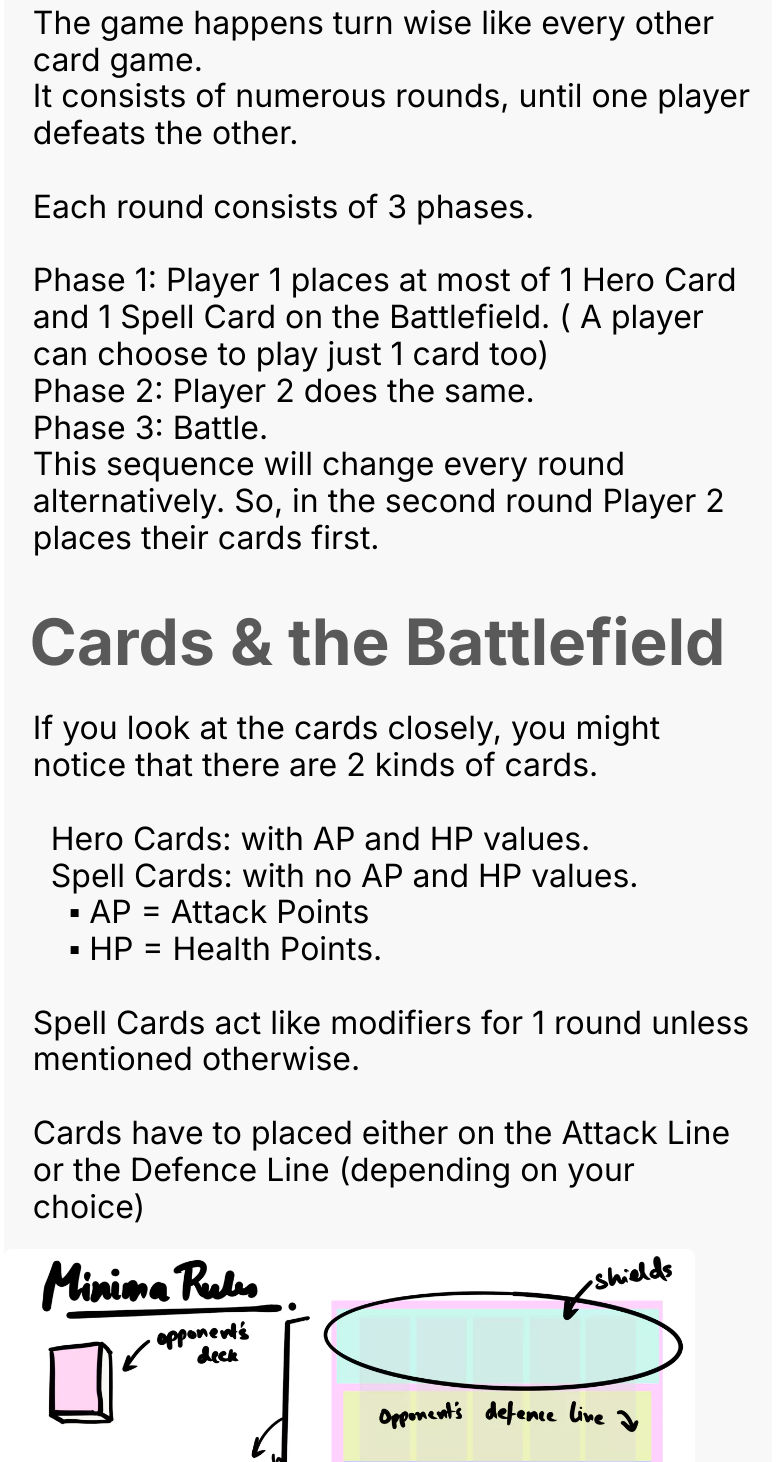
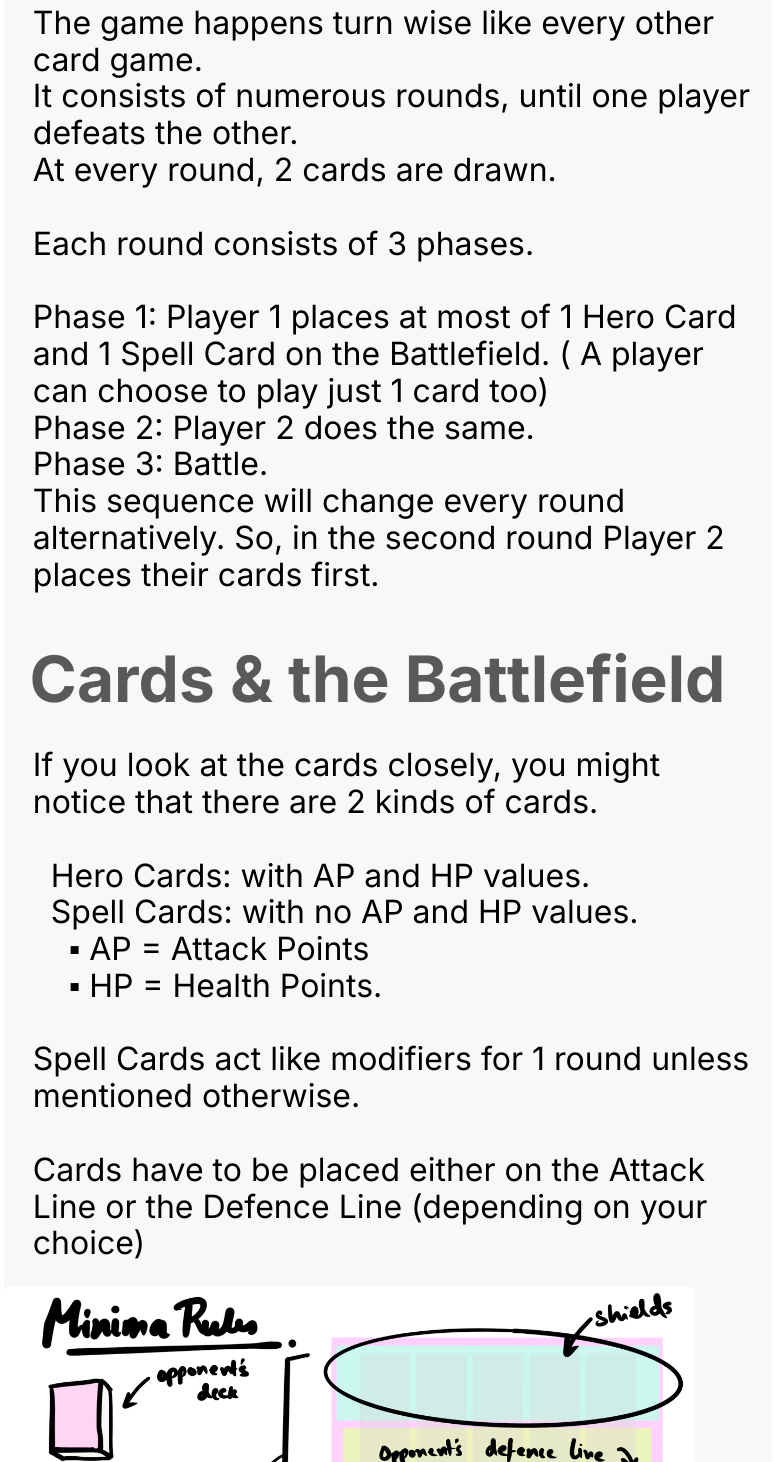
Before and after one commit to debanjanc01/minima-html-app, a website built with Parcel: page index.html in a window 1280 px wide. Shown: the part 1056-2518 px from the top of the page, without its empty margins (252-1033 px from the left). Built offline with nearby package versions, Linux system fonts and the light colour scheme.

Commit message:
added tips

```diff
--- a/index.html
+++ b/index.html
@@ -91,6 +91,8 @@
                 It consists of numerous rounds, until one player defeats the
                 other.
               </span>
+              <br>
+              <span>At every round, 2 cards are drawn.</span>
               <br />
               <br />
               <span>Each round consists of 3 phases.</span>
@@ -134,7 +136,7 @@
               <br />
               <br />
               <span>
-                Cards have to placed either on the Attack Line or the Defence Line (depending on your choice)</span>
+                Cards have to be placed either on the Attack Line or the Defence Line (depending on your choice)</span>
             </span>
             <div class="home-battlefield-image-block rulebook-content-box">
               <img
```
